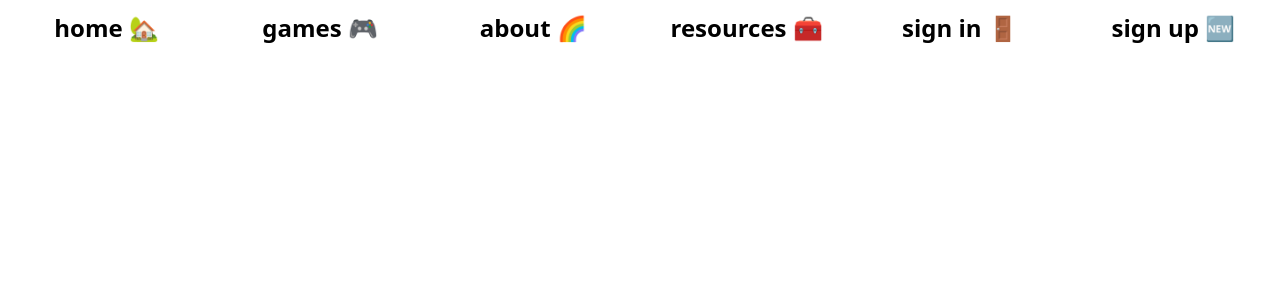
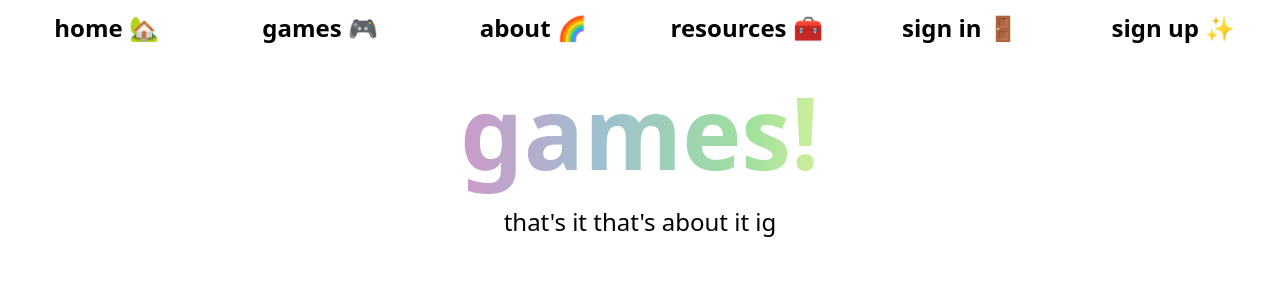
Before and after one commit to UNISTEM/just-games, a SvelteKit app: page / in a window 1280 px wide. Shown: the top 300 px of the page. Built offline with nearby package versions, Linux system fonts and the light colour scheme.

Commit message:
FEATURE: Rainbow text
Man I need to spend my mornings more efficiently

```diff
--- a/src/app.postcss
+++ b/src/app.postcss
@@ -2,3 +2,33 @@
 @tailwind base;
 @tailwind components;
 @tailwind utilities;
+
+@keyframes MOVING-RAINBOW-TEXT {
+	to {
+		background-position: var(--bg-size) 0;
+	}
+}
+
+.rainbow-gradient-text {
+	--bg-size: 400%;
+	color: transparent;
+	display: inline-block;
+	background-size: 500% auto;
+	background: linear-gradient(
+			to right,
+			#ff6663,
+			#feb144,
+			#fdfd97,
+			#9ee09e,
+			#9ec1cf,
+			#cc99c9,
+			#9ec1cf,
+			#9ee09e,
+			#fdfd97,
+			#feb144,
+			#ff6663
+		)
+		0 0 / var(--bg-size) 100%;
+	background-clip: text;
+	animation: MOVING-RAINBOW-TEXT 10s infinite linear;
+}
--- /dev/null
+++ b/src/lib/ui/Banner.svelte
@@ -0,0 +1,10 @@
+<div class="text-center">
+	<h1 class="banner-big-text font-bold rainbow-gradient-text">games!</h1>
+	<p class="text-2xl">that's it that's about it ig</p>
+</div>
+
+<style>
+	.banner-big-text {
+		font-size: 100px;
+	}
+</style>
--- a/src/lib/ui/NavBar.svelte
+++ b/src/lib/ui/NavBar.svelte
@@ -1,3 +1,12 @@
+<div class="text-2xl font-semibold grid-cols-6 font-sans inline-grid w-full h-14">
+	<button>home 🏡</button>
+	<button>games 🎮</button>
+	<button>about 🌈</button>
+	<button>resources 🧰</button>
+	<button>sign in 🚪</button>
+	<button>sign up ✨</button>
+</div>
+
 <style>
 	button:hover {
 		background-color: orange;
@@ -6,12 +15,3 @@
 		transition: all 0.5s ease;
 	}
 </style>
-
-<div class="text-2xl font-semibold grid-cols-6 font-sans inline-grid w-full h-14">
-    <button>home 🏡</button>
-    <button>games 🎮</button>
-    <button>about 🌈</button>
-    <button>resources 🧰</button>
-    <button>sign in 🚪</button>
-    <button>sign up 🆕</button>
-</div>
--- a/src/routes/+page.svelte
+++ b/src/routes/+page.svelte
@@ -1,5 +1,7 @@
 <script>
-    import NavBar from "$lib/ui/NavBar.svelte";
+	import Banner from '$lib/ui/Banner.svelte';
+	import NavBar from '$lib/ui/NavBar.svelte';
 </script>
 
-<NavBar></NavBar>
+<NavBar />
+<Banner />
--- /dev/null
+++ b/src/routes/about/+page.svelte
@@ -0,0 +1 @@
+<h1>Hi!</h1>
```
Lines whose indentation alone changed are shown as unchanged.
